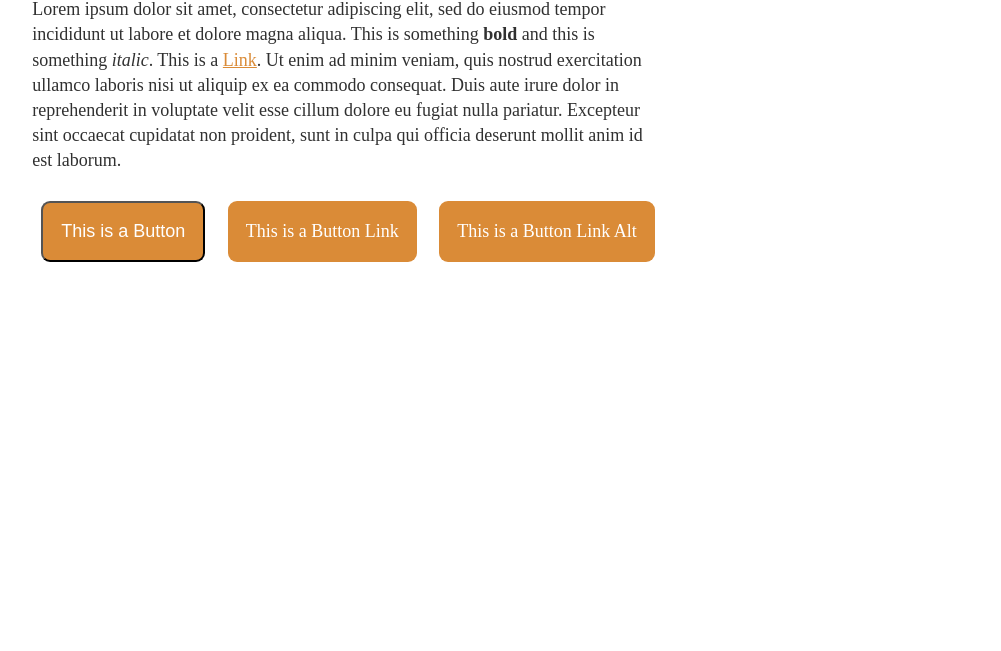
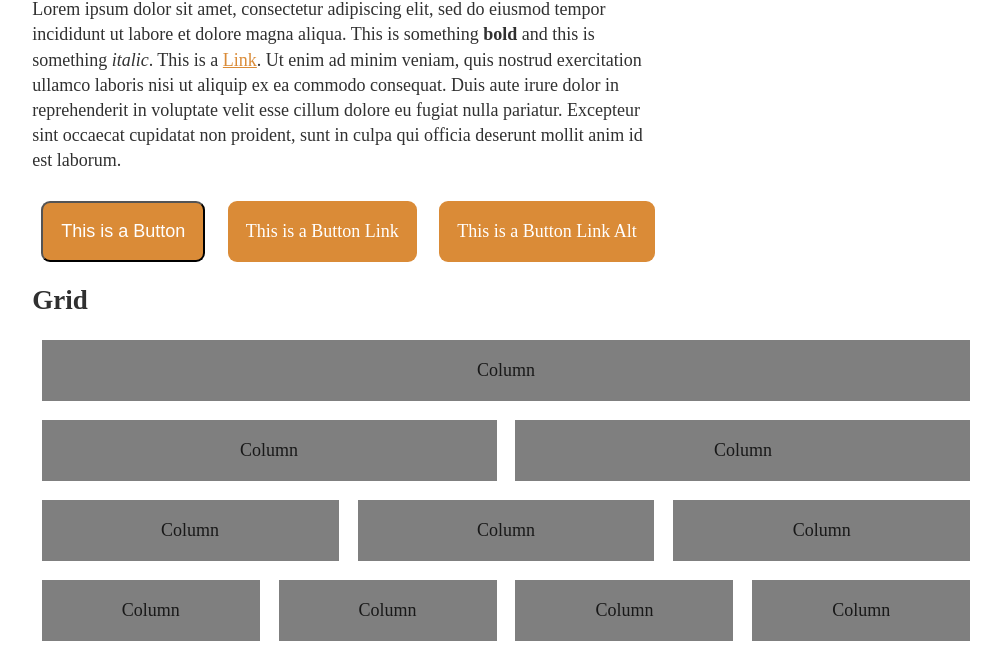
Before and after one commit to cagonzales/mybase, a plain HTML site: page index.html in a window 1280 px wide. Shown: the part 721-1372 px from the top of the page, without its empty margins (134-1135 px from the left). Before the commit the page ends 992 px from the top, so only its background shows below. Drawn offline with Linux system fonts and the light colour scheme.

Commit message:
added grid system [work in progress]

```diff
--- a/index.html
+++ b/index.html
@@ -39,6 +39,31 @@
 <a class="button alt">This is a Button Link Alt</a>
 
 
+<h3>Grid</h3>
+<div class="row">
+  <div class="column">Column</div>
+
+</div>
+
+<div class="row">
+  <div class="column">Column</div>
+  <div class="column">Column</div>
+
+</div>
+
+<div class="row">
+  <div class="column">Column</div>
+  <div class="column">Column</div>
+  <div class="column">Column</div>
+</div>
+
+<div class="row">
+  <div class="column">Column</div>
+  <div class="column">Column</div>
+  <div class="column">Column</div>
+  <div class="column">Column</div>
+</div>
+
 </div>
 </body>
 </html>
--- /dev/null
+++ b/scss/partials/_grid.scss
@@ -0,0 +1,28 @@
+/* Grid */
+// THIS IS A SIMPLE SEMANTIC GRID
+// 1/2 COL, 1/3 COL, ETC
+
+.row  .column {
+        margin-bottom: 2%;
+}
+        @media (min-width: $breakpoint-small) {
+            .row {
+                display: flex;
+                justify-content: center;
+                .column {
+                    flex-grow: 1;
+                    margin: 1%;
+                }
+            }
+        }
+
+
+//  FOR DEMO ONLY
+.row {
+    // background: yellow;
+    .column {
+        background: rgba(0,0,0,.5);
+        padding: 1em;
+        text-align: center;
+    }
+}
--- a/scss/style.scss
+++ b/scss/style.scss
@@ -20,6 +20,7 @@ $breakpoint-large: 1250px;
 @import 'partials/buttons';
 @import 'partials/media';
 @import 'partials/layout';
+@import 'partials/grid';
 
 // body {
 //     background-color: $mybodybackground;
```
Also changed, not shown: css/style.css.
